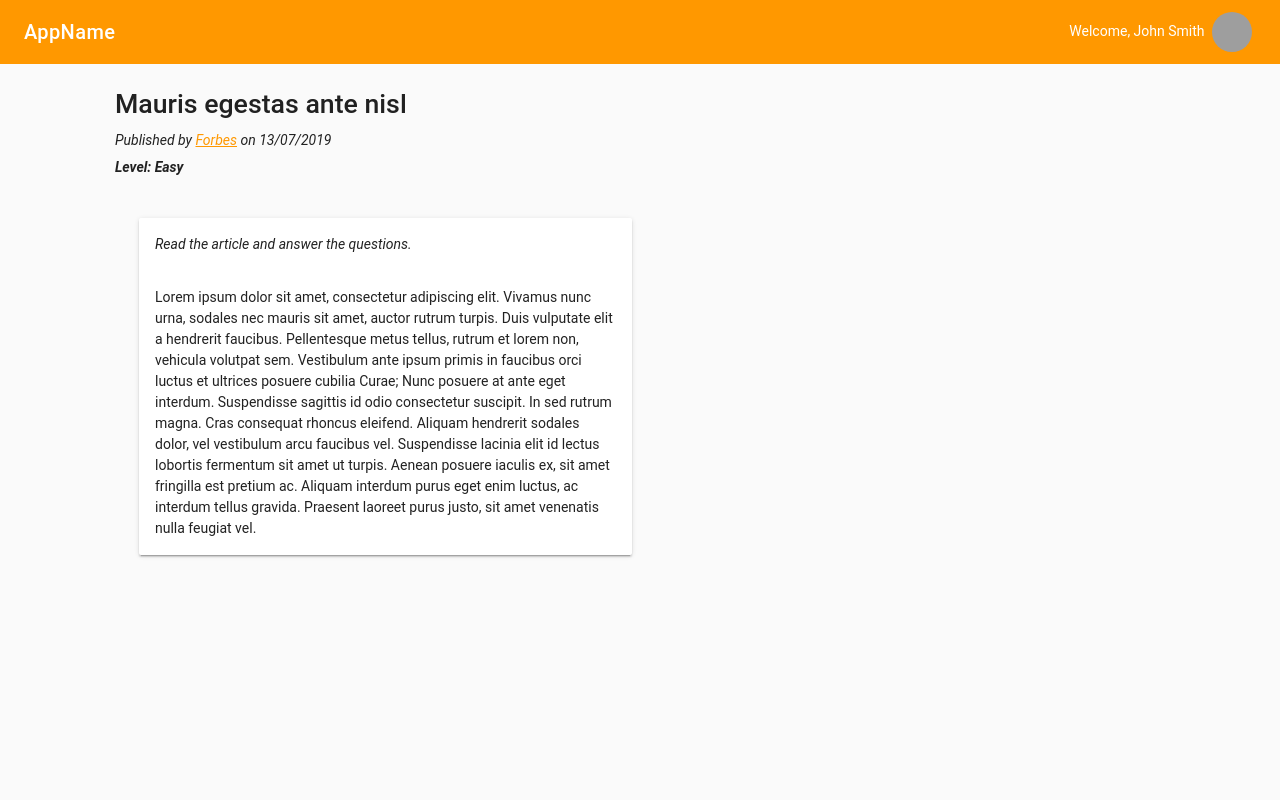
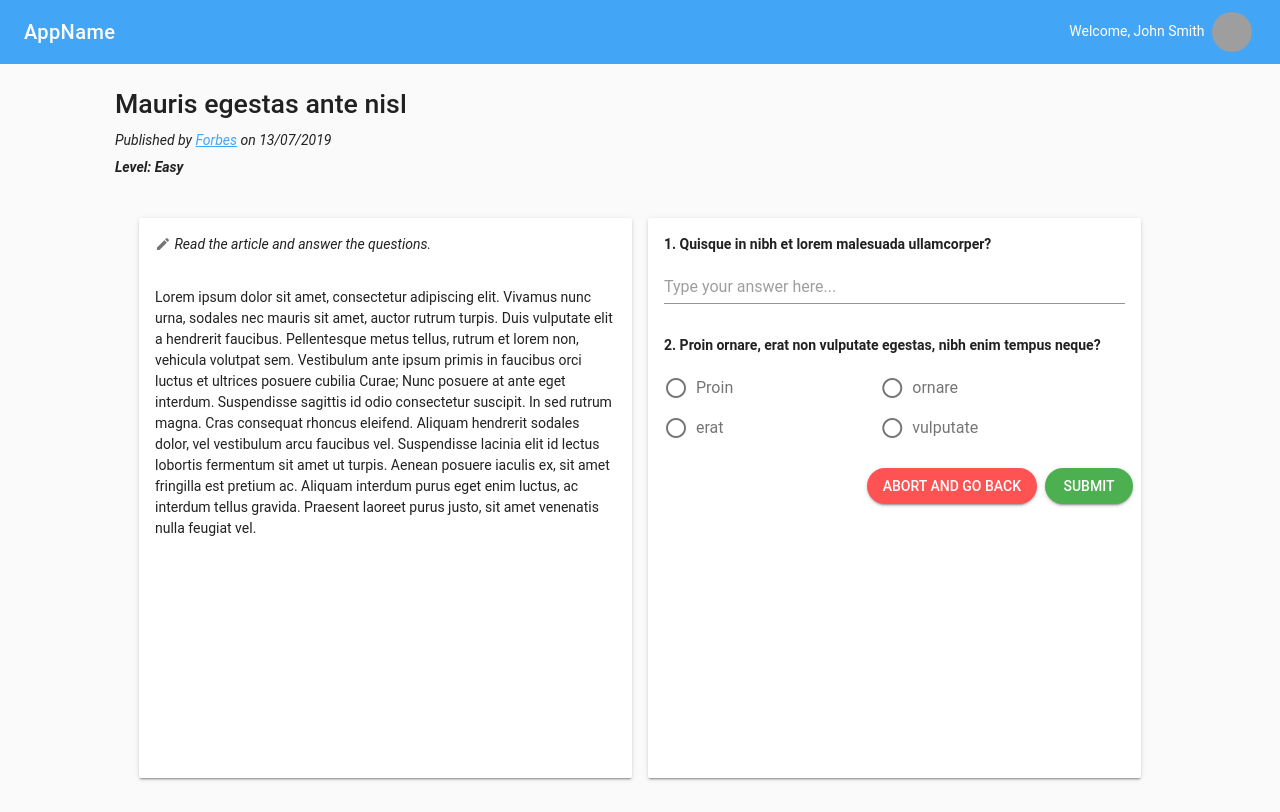
Before and after one commit to newsquiz/web_demo, a Vue app: page /quiz/1 in a window 1280 px wide. Built offline with nearby package versions, Linux system fonts and the light colour scheme; grey boxes are pictures that could not be loaded; a small style sheet from the web is missing.

Commit message:
Finish text quiz

```diff
--- a/src/components/AppFrame.vue
+++ b/src/components/AppFrame.vue
@@ -49,6 +49,6 @@ export default {
 
 <style>
 .app-wrapper {
-  padding: 10px;
+  /* padding: 10px; */
 }
 </style>
--- /dev/null
+++ b/src/components/ChoiceQuestionItem.vue
@@ -0,0 +1,56 @@
+<template>
+  <div>
+    <span><b>
+      {{ `${index}. ${question.content}` }}
+    </b></span>
+    <v-radio-group v-model="question.userAnswer"
+      :success-messages="correctStr"
+      :error-messages="incorrectStr"
+      :readonly="showResult" row>
+      <v-layout row wrap>
+        <v-flex v-for="opt in question.options" :key="opt"
+          xs12 md6>
+          <v-radio
+            :label="opt" :value="opt">
+          </v-radio>
+        </v-flex>
+      </v-layout>
+    </v-radio-group>
+  </div>
+</template>
+
+<script>
+export default {
+  data() {
+    return {
+
+    }
+  },
+  props: {
+    index: Number,
+    question: Object,
+    showResult: Boolean
+  },
+  computed: {
+    isCorrect() {
+      return this.question.answer === this.question.userAnswer
+    },
+    correctStr() {
+      if (this.showResult && this.isCorrect) {
+        return 'Correct'
+      }
+      return []
+    },
+    incorrectStr() {
+      if (this.showResult && !this.isCorrect) {
+        return `The correct answer is '${this.question.answer}'`
+      }
+      return []
+    }
+  }
+}
+</script>
+
+<style>
+
+</style>
--- /dev/null
+++ b/src/components/FillQuestionItem.vue
@@ -0,0 +1,50 @@
+<template>
+  <div>
+    <span><b>
+      {{ `${index}. ${question.content}` }}
+    </b></span>
+    <v-text-field v-model="question.userAnswer"
+      placeholder="Type your answer here..."
+      :success-messages="correctStr"
+      :error-messages="incorrectStr"
+      :readonly="showResult"
+      :clearable="!showResult"
+      ></v-text-field>
+  </div>
+</template>
+
+<script>
+export default {
+  data() {
+    return {
+
+    }
+  },
+  props: {
+    index: Number,
+    question: Object,
+    showResult: Boolean
+  },
+  computed: {
+    isCorrect() {
+      return this.question.answer === this.question.userAnswer
+    },
+    correctStr() {
+      if (this.showResult && this.isCorrect) {
+        return 'Correct'
+      }
+      return []
+    },
+    incorrectStr() {
+      if (this.showResult && !this.isCorrect) {
+        return `The correct answer is '${this.question.answer}'`
+      }
+      return []
+    }
+  }
+}
+</script>
+
+<style>
+
+</style>
--- /dev/null
+++ b/src/components/QuestionsPane.vue
@@ -0,0 +1,61 @@
+<template>
+  <v-card :height="height" style="overflow-y: auto">
+    <v-card-text v-for="(qst, index) in questions" :key="qst.id"
+      class="demargin">
+      <fill-question-item v-if="qst.type == 'fill'"
+        :index="index + 1" :question="qst" :showResult="showResult"></fill-question-item>
+      <choice-question-item v-else-if="qst.type == 'choice'"
+        :index="index + 1" :question="qst" :showResult="showResult"></choice-question-item>
+    </v-card-text>
+
+    <v-card-actions class="btn-bar">
+      <v-spacer></v-spacer>
+      <v-btn color="error" round
+        @click="abort"
+        v-if="!finished">
+        Abort and go back
+      </v-btn>
+      <v-btn color="success" round
+        @click="submitAnswers"
+        v-if="!finished">
+        Submit
+      </v-btn>
+    </v-card-actions>
+  </v-card>
+</template>
+
+<script>
+import FillQuestionItem from '@/components/FillQuestionItem'
+import ChoiceQuestionItem from '@/components/ChoiceQuestionItem'
+
+export default {
+  components: {
+    FillQuestionItem, ChoiceQuestionItem
+  },
+  data() {
+    return {
+      showResult: false,
+      finished: false
+    }
+  },
+  props: {
+    questions: Array,
+    article_id: String,
+    height: String
+  },
+  methods: {
+    submitAnswers() {
+      this.showResult = true
+    },
+    abort() {
+
+    }
+  }
+}
+</script>
+
+<style>
+.demargin {
+  margin-bottom: -20px;
+}
+</style>
--- a/src/components/TextQuiz.vue
+++ b/src/components/TextQuiz.vue
@@ -2,30 +2,34 @@
   <v-container grid-list-lg>
     <v-layout row wrap>
       <v-flex xs12 md6>
-        <v-card>
+        <v-card height="70vh" style="overflow-y: auto">
           <v-card-title>
             <span class="heading-text">
-              Read the article and answer the questions.
+              <v-icon small>mdi-pencil</v-icon> Read the article and answer the questions.
             </span>
           </v-card-title>
 
           <v-card-text>
-            <div v-html="article.content"></div>
+            <div v-html="article.content" class="article-text"></div>
           </v-card-text>
         </v-card>
       </v-flex>
 
       <v-flex xs12 md6>
-        <v-card>
-
-        </v-card>
+        <questions-pane :questions="article.questions"
+          :article_id="article.id" :height="'70vh'"></questions-pane>
       </v-flex>
     </v-layout>
   </v-container>
 </template>
 
 <script>
+import QuestionsPane from '@/components/QuestionsPane'
+
 export default {
+  components: {
+    QuestionsPane
+  },
   data() {
     return {
 
@@ -41,4 +45,8 @@ export default {
 .heading-text {
   font-style: italic;
 }
+
+.article-text {
+
+}
 </style>
--- a/src/plugins/vuetify.js
+++ b/src/plugins/vuetify.js
@@ -4,9 +4,9 @@ import 'vuetify/dist/vuetify.min.css'
 
 Vue.use(Vuetify, {
   theme: {
-    primary: '#FF9800',
-    secondary: '#FFB74D',
-    accent: '#0091EA',
+    primary: '#42A5F5',
+    secondary: '#1565C0',
+    accent: '#FB8C00',
     error: '#FF5252',
     info: '#2196F3',
     success: '#4CAF50',
--- a/src/store.js
+++ b/src/store.js
@@ -8,19 +8,6 @@ export default new Vuex.Store({
     user: {
       name: 'John Smith',
       imageUrl: 'http://extendthemes.com/demos/mesmerize-pro-furniture/wp-content/uploads/sites/9/2018/06/cropped-pexels-photo-839011.png'
-    },
-    recommend: {
-      checked: false,
-      articles: [
-        {
-          id: '1',
-          topic: '',
-          created_time: '13/07/2019',
-          thumbnail: 'https://znews-photo.zadn.vn/w480/Uploaded/jaegtn/2019_07_13/Business_ZuckerbergCapitol944719958_1.jpg',
-          type: 'text',
-          title: 'Zuckerberg at Facebook'
-        }
-      ]
     },
     topics: [
       {
--- a/src/views/Quiz.vue
+++ b/src/views/Quiz.vue
@@ -1,10 +1,10 @@
 <template>
   <app-frame>
-    <v-layout row v-if="article">
+    <v-layout row v-if="article" style="padding: 10px">
       <v-flex xs12 md10 offset-md1>
         <p class="title-text">{{ article.title }}</p>
         <p class='subtitle-text'>
-          Published by <a :href="article.sourceUrl">{{ article.publisher }}</a> on <span>{{ article.created_time }}</span>
+          Published by <a :href="article.source_url">{{ article.publisher }}</a> on <span>{{ article.created_time }}</span>
         </p>
         <p class="subtitle-text"><b>
           {{ `Level: ${displayLevel}` }}
@@ -41,7 +41,7 @@ export default {
       thumbnail: 'https://znews-photo.zadn.vn/w480/Uploaded/jaegtn/2019_07_13/Business_ZuckerbergCapitol944719958_1.jpg',
       type: 'text',
       publisher: 'Forbes',
-      sourceUrl: '#',
+      source_url: '#',
       title: 'Mauris egestas ante nisl',
       level: 'easy',
       content: 'Lorem ipsum dolor sit amet, consectetur adipiscing elit. Vivamus nunc urna, sodales nec mauris sit amet, auctor rutrum turpis. Duis vulputate elit a hendrerit faucibus. Pellentesque metus tellus, rutrum et lorem non, vehicula volutpat sem. Vestibulum ante ipsum primis in faucibus orci luctus et ultrices posuere cubilia Curae; Nunc posuere at ante eget interdum. Suspendisse sagittis id odio consectetur suscipit. In sed rutrum magna. Cras consequat rhoncus eleifend. Aliquam hendrerit sodales dolor, vel vestibulum arcu faucibus vel. Suspendisse lacinia elit id lectus lobortis fermentum sit amet ut turpis. Aenean posuere iaculis ex, sit amet fringilla est pretium ac. Aliquam interdum purus eget enim luctus, ac interdum tellus gravida. Praesent laoreet purus justo, sit amet venenatis nulla feugiat vel.',
```
